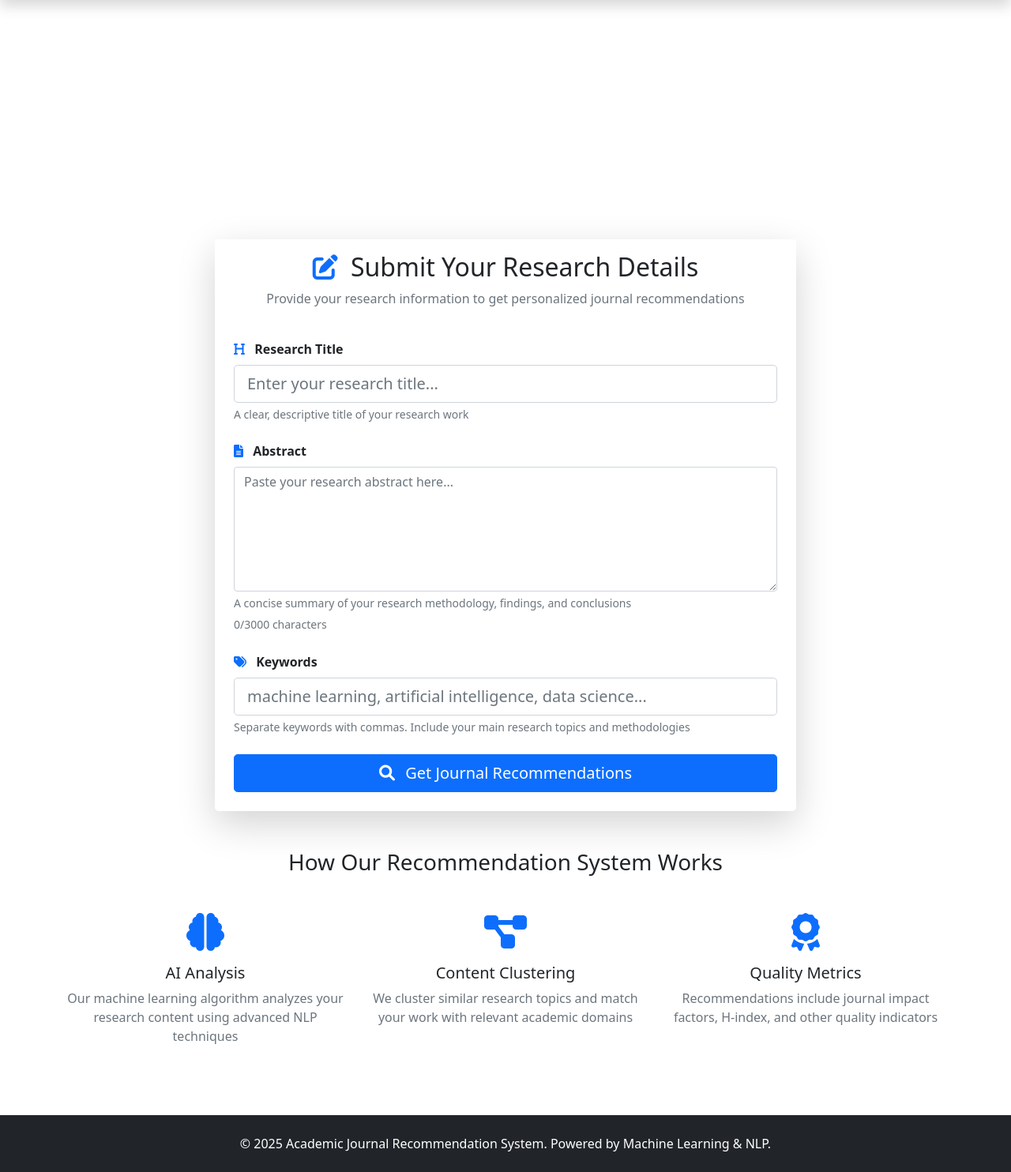
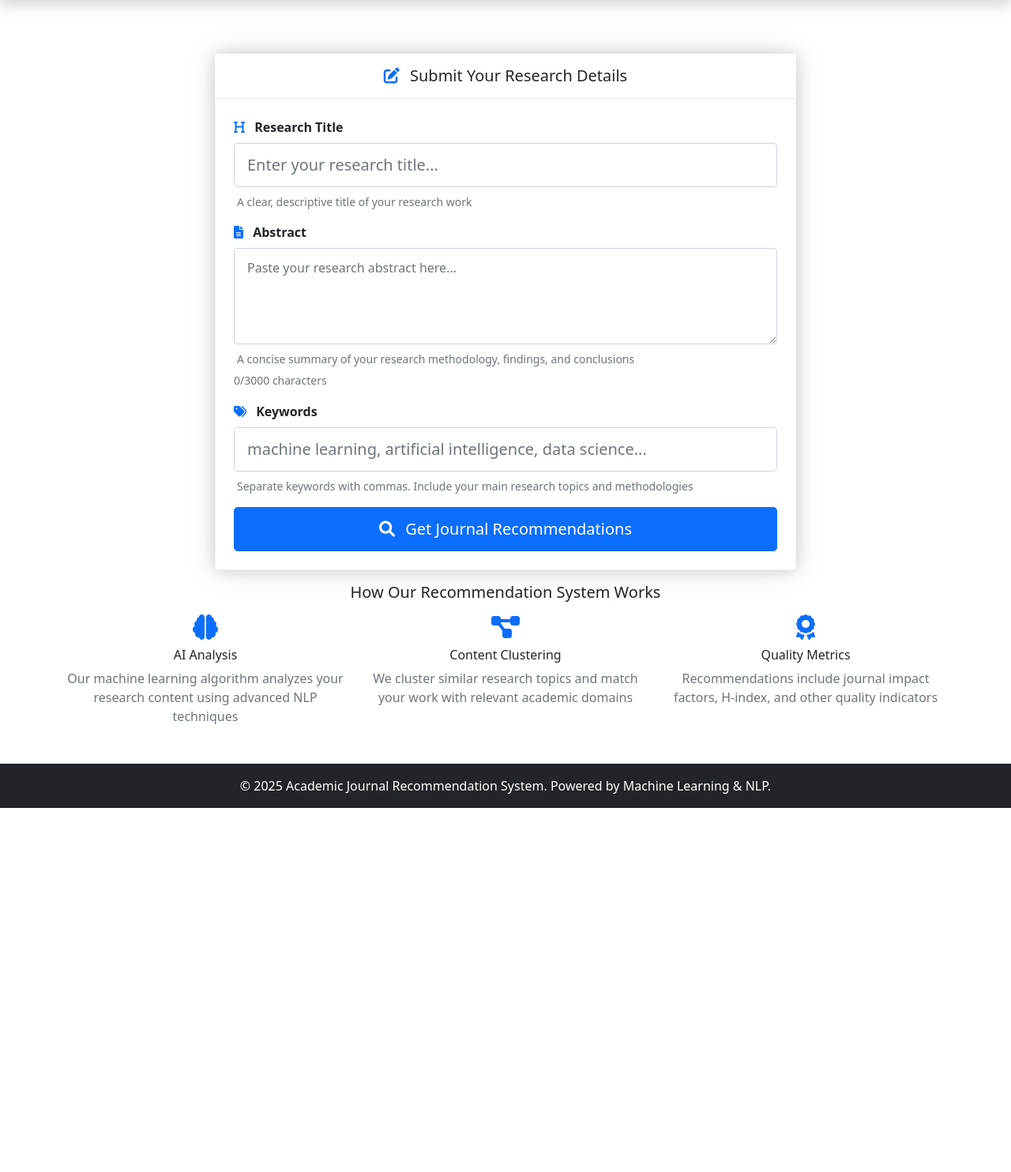
Before and after one commit to Youness331/Academic-Recommendation-System, a Flask app: template templates/index.html in a window 1280 px wide. Shown: the part 56-1540 px from the top of the page at 79% size. After the commit the page ends 1079 px from the top, so only its background shows below. Run offline with Flask 2, Linux system fonts and the light colour scheme; the template is opened without the code that fills it, so the values that code supplies are empty; parts of the project's set-up code (start-up, migrations or seed data) failed here and were passed over.

Commit message:
fix css in the main form

```diff
--- a/static/styles.css
+++ b/static/styles.css
@@ -114,7 +114,7 @@
     margin: 0;
     font-family: 'Poppins', Arial, sans-serif;
     background: radial-gradient(circle, #0a0f16, #081b26, #051119);
-    color: #e4e4e4;
+    color: #3dc248;
     display: block; /* Remove flexbox centering */
     padding: 20px 0; /* Add padding at the top and bottom */
     height: auto; /* Let the body height adjust to content */
@@ -157,7 +157,7 @@
 .recommend-btn {
     background: linear-gradient(135deg, #005e4d, #003f33);
     border: 2px solid #00a680;
-    color: #e0f6f4;
+    color: #f6e0ea00;
     padding: 12px 26px;
     font-size: 16px;
     font-weight: bold;
@@ -299,3 +299,55 @@
         transform: scale(1);
     }
 }
+
+/* Hero Section - Minimal padding */
+.hero-section {
+    padding: 0.3rem 0 !important;
+    margin-bottom: 0.3rem !important;
+}
+
+/* Main Form Section - Subtle shadow border only */
+.card.shadow-sm {
+    border: none !important;
+    margin-top: 0.3rem !important;
+    box-shadow: 0 0 20px rgba(0, 0, 0, 0.15),
+                0 0 40px rgba(0, 0, 0, 0.1),
+                inset 0 0 0 1px rgba(0, 0, 0, 0.05) !important;
+}
+
+.card-header {
+    border-bottom: 1px solid rgba(0, 0, 0, 0.1) !important;
+    background: #ffffff !important;
+    padding: 1rem !important;
+}
+
+.card-body {
+    padding: 1.5rem !important;
+}
+
+/* Reduce spacing in form */
+.mb-3 {
+    margin-bottom: 1rem !important;
+}
+
+/* Form controls padding */
+.form-control,
+.form-control-lg {
+    padding: 0.75rem 1rem !important;
+}
+
+/* Form labels */
+.form-label {
+    margin-bottom: 0.5rem !important;
+}
+
+/* Form text helper */
+.form-text {
+    margin-top: 0.5rem !important;
+    padding-left: 0.25rem !important;
+}
+
+/* Button padding */
+.btn-lg {
+    padding: 0.75rem 1.5rem !important;
+}
--- a/templates/index.html
+++ b/templates/index.html
@@ -24,57 +24,31 @@
     </nav>
 
     <!-- Hero Section -->
-    <div class="hero-section bg-gradient-primary text-white py-3">
+    <div class="hero-section bg-gradient-primary text-white" style="padding: 0.2rem 0 !important; margin: 0 !important;">
         <div class="container">
             <div class="row align-items-center">
                 <div class="col-lg-8">
-                    <h1 class="display-5 fw-bold mb-3">
-                        Find the Perfect Journal for Your Research
-                    </h1>
-                    <p class="lead mb-3">
-                        AI-powered journal recommendations based on content similarity and metrics.
-                    </p>
-                    <div class="stats-row d-flex gap-4 mb-0">
-                        <div class="stat-item">
-                            <div class="stat-number">{{ stats.total_articles or 0 }}</div>
-                            <div class="stat-label">Articles</div>
-                        </div>
-                        <div class="stat-item">
-                            <div class="stat-number">{{ stats.total_journals or 0 }}</div>
-                            <div class="stat-label">Journals</div>
-                        </div>
-                        <div class="stat-item">
-                            <div class="stat-number">{{ stats.total_clusters or 0 }}</div>
-                            <div class="stat-label">Research Areas</div>
-                        </div>
-                    </div>
-                </div>
-                <div class="col-lg-4">
-                    <div class="hero-image text-center">
-                        <i class="fas fa-search fa-6x opacity-50"></i>
-                    </div>
+                    <h1 class="h5 fw-bold mb-1">Find the Perfect Journal for Your Research</h1>
+                    <p class="mb-0 small">AI-powered journal recommendations based on content similarity and metrics.</p>
                 </div>
             </div>
         </div>
     </div>
 
     <!-- Main Form Section -->
-    <div class="container my-3">
+    <div class="container" style="margin-top: 0.5rem !important; padding-top: 0 !important;">
         <div class="row justify-content-center">
             <div class="col-lg-8">
-                <div class="card shadow-lg border-0 rounded-3">
-                    <div class="card-header bg-white border-0 text-center py-3">
-                        <h2 class="mb-2">
+                <div class="card shadow-sm border-0 rounded-3">
+                    <div class="card-header bg-white border-0">
+                        <h2 class="h5 mb-0 text-center">
                             <i class="fas fa-edit text-primary me-2"></i>
                             Submit Your Research Details
                         </h2>
-                        <p class="text-muted mb-0">
-                            Provide your research information to get personalized journal recommendations
-                        </p>
                     </div>
-                    <div class="card-body p-4">
+                    <div class="card-body">
                         <form method="POST" action="/suggest" id="recommendationForm">
-                            <div class="mb-4">
+                            <div class="mb-3">
                                 <label for="title" class="form-label fw-bold">
                                     <i class="fas fa-heading text-primary me-2"></i>
                                     Research Title
@@ -90,7 +64,7 @@
                                 </div>
                             </div>
 
-                            <div class="mb-4">
+                            <div class="mb-3">
                                 <label for="abstract" class="form-label fw-bold">
                                     <i class="fas fa-file-alt text-primary me-2"></i>
                                     Abstract
@@ -98,7 +72,7 @@
                                 <textarea class="form-control"
                                           id="abstract"
                                           name="abstract"
-                                          rows="6"
+                                          rows="4"
                                           placeholder="Paste your research abstract here..."
                                           maxlength="3000"></textarea>
                                 <div class="form-text">
@@ -111,7 +85,7 @@
                                 </div>
                             </div>
 
-                            <div class="mb-4">
+                            <div class="mb-3">
                                 <label for="keywords" class="form-label fw-bold">
                                     <i class="fas fa-tags text-primary me-2"></i>
                                     Keywords
@@ -140,35 +114,35 @@
         </div>
 
         <!-- How It Works Section -->
-        <div class="row mt-5">
+        <div class="row mt-3 how-it-works">
             <div class="col-12">
-                <h3 class="text-center mb-5">How Our Recommendation System Works</h3>
+                <h3 class="text-center mb-3 h5">How Our Recommendation System Works</h3>
                 <div class="row">
-                    <div class="col-md-4 text-center mb-4">
-                        <div class="feature-icon mb-3">
-                            <i class="fas fa-brain fa-3x text-primary"></i>
+                    <div class="col-md-4 text-center mb-3">
+                        <div class="feature-icon mb-2">
+                            <i class="fas fa-brain fa-2x text-primary"></i>
                         </div>
-                        <h5>AI Analysis</h5>
+                        <h5 class="h6">AI Analysis</h5>
                         <p class="text-muted">
                             Our machine learning algorithm analyzes your research content
                             using advanced NLP techniques
                         </p>
                     </div>
-                    <div class="col-md-4 text-center mb-4">
-                        <div class="feature-icon mb-3">
-                            <i class="fas fa-project-diagram fa-3x text-primary"></i>
+                    <div class="col-md-4 text-center mb-3">
+                        <div class="feature-icon mb-2">
+                            <i class="fas fa-project-diagram fa-2x text-primary"></i>
                         </div>
-                        <h5>Content Clustering</h5>
+                        <h5 class="h6">Content Clustering</h5>
                         <p class="text-muted">
                             We cluster similar research topics and match your work
                             with relevant academic domains
                         </p>
                     </div>
-                    <div class="col-md-4 text-center mb-4">
-                        <div class="feature-icon mb-3">
-                            <i class="fas fa-award fa-3x text-primary"></i>
+                    <div class="col-md-4 text-center mb-3">
+                        <div class="feature-icon mb-2">
+                            <i class="fas fa-award fa-2x text-primary"></i>
                         </div>
-                        <h5>Quality Metrics</h5>
+                        <h5 class="h6">Quality Metrics</h5>
                         <p class="text-muted">
                             Recommendations include journal impact factors, H-index,
                             and other quality indicators
@@ -180,7 +154,7 @@
     </div>
 
     <!-- Footer -->
-    <footer class="bg-dark text-white py-4 mt-5">
+    <footer class="bg-dark text-white py-3 mt-3">
         <div class="container text-center">
             <p class="mb-0">
                 &copy; 2025 Academic Journal Recommendation System.
```
Also changed, not shown: static/css/style.css (deleted, +0 -23 lines), static/js/main.js (deleted, +0 -40 lines), .github/workflows/deploy.yml (deleted).
